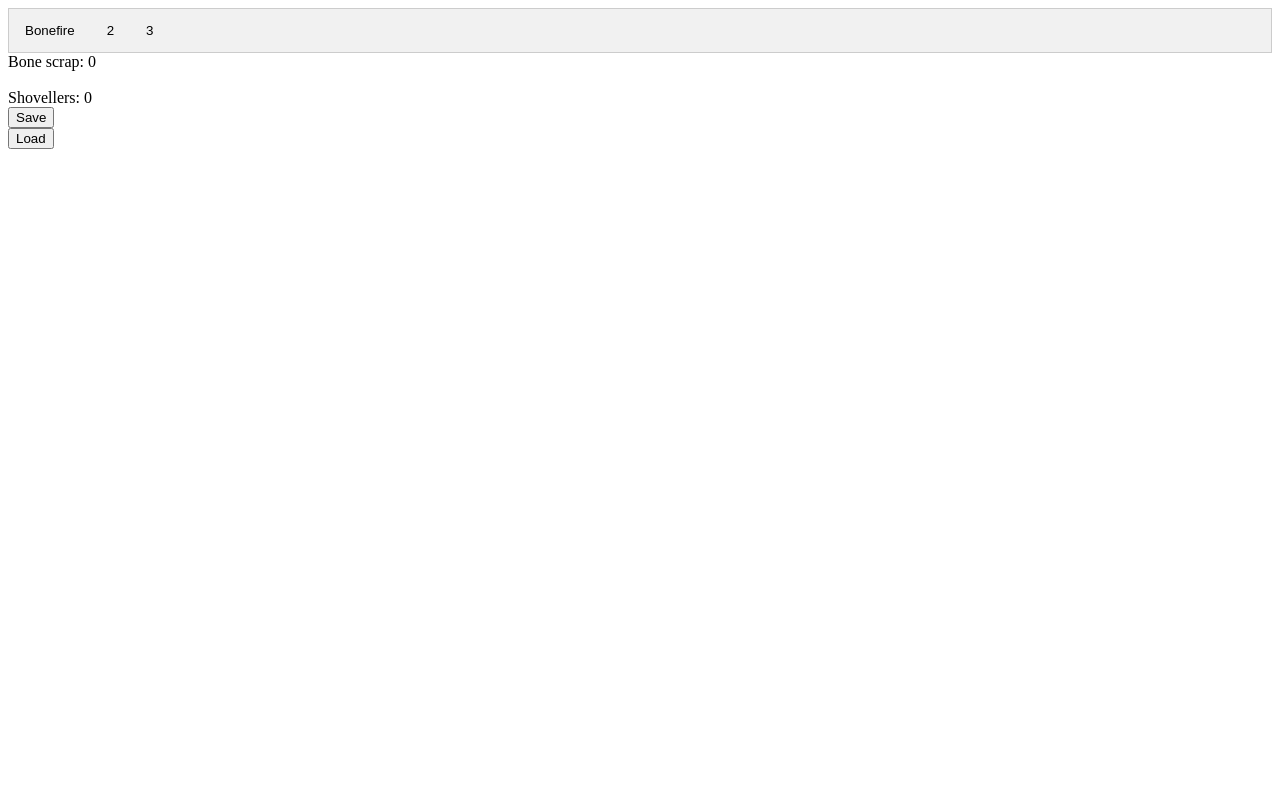
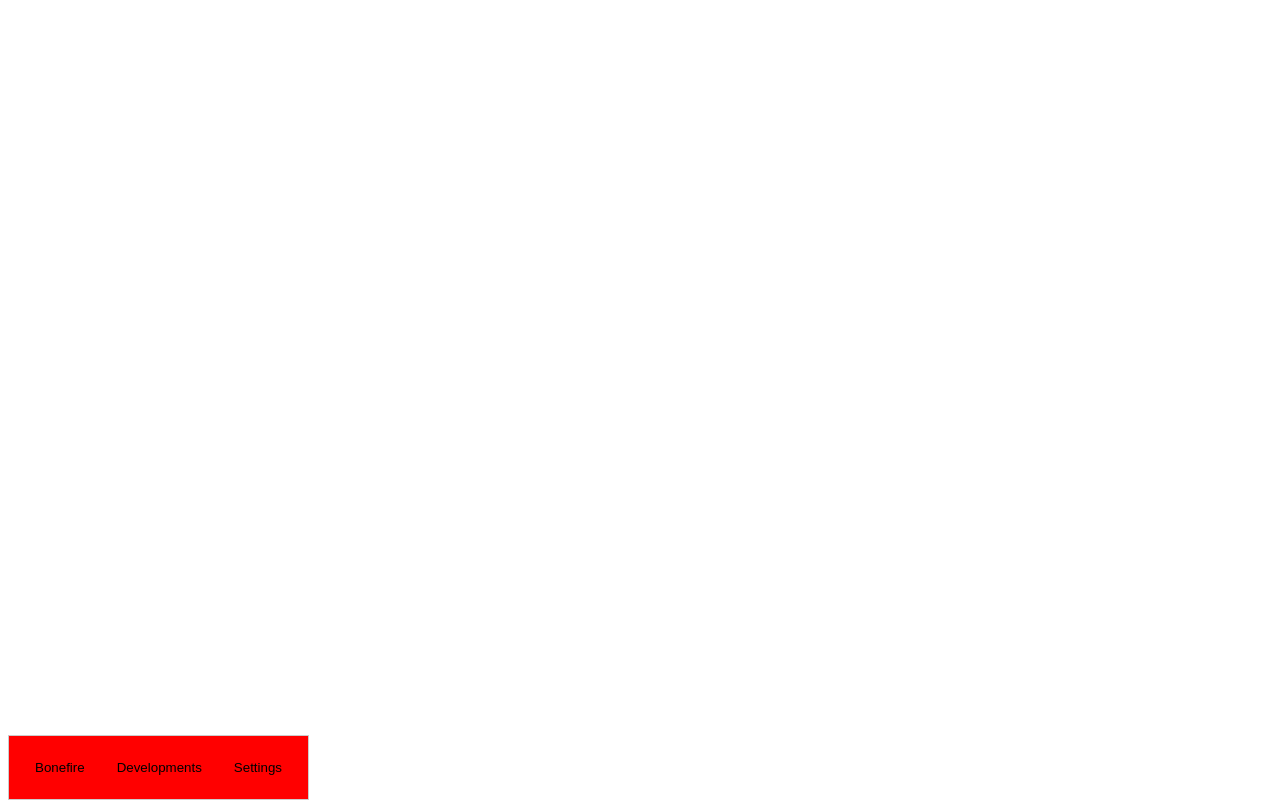
Before and after one commit to drynyn/best_button, a plain HTML site: page index.html in a window 1280 px wide. Drawn offline with Linux system fonts and the light colour scheme.

Commit message:
gui reshuffle

```diff
--- a/gui.js
+++ b/gui.js
@@ -1,4 +1,4 @@
-function openCity(evt, cityName) {
+function openTab(evt, name) {
   // Declare all variables
   var i, tabcontent, tablinks;
 
@@ -15,6 +15,6 @@ function openCity(evt, cityName) {
   }
 
   // Show the current tab, and add an "active" class to the button that opened the tab
-  document.getElementById(cityName).style.display = "block";
+  document.getElementById(name).style.display = "block";
   evt.currentTarget.className += " active";
 }
--- a/index.html
+++ b/index.html
@@ -5,41 +5,42 @@
 	<body>
 
 		<!-- Tab links -->
-		<div class="tab">
-		  <button class="tablinks" onclick="openCity(event, 'London')">Bonefire</button>
-		  <button class="tablinks" onclick="openCity(event, 'Paris')">2</button>
-		  <button class="tablinks" onclick="openCity(event, 'Tokyo')">3</button>
+		<div id="navtabs" class="tab">
+		  <button class="tablinks" onclick="openTab(event, 'bonefire')">Bonefire</button>
+		  <button class="tablinks" onclick="openTab(event, 'developments')">Developments</button>
+		  <button class="tablinks" onclick="openTab(event, 'settings')">Settings</button>
 		</div>
 
 		<!-- Tab content -->
-		<div id="London" class="tabcontent">
+		<div id="bonefire" class="tabcontent">
 		  <button id="fuelFireButton" onclick="fuelFire(1)">Fuel Fire</button><span id="fuelFireFeedback">.</span>
 		<br />
 		<button id="boneScrapClickButton" onclick="boneScrapClick(1)">Gather Scrap</button><span id="boneScrapFeedback">.</span>
 		<br />
+			Bone scrap: <span id="boneScrap">0</span>
+		<br />		<br />
+		Shovellers: <span id="cursors">0</span>
+
+
 		</div>
 
-		<div id="Paris" class="tabcontent">
+		<div id="developments" class="tabcontent">
 		  <button onclick="buyCursor()">Buy Cursor</button>
 
 		<br />
 		Shoveller Cost: <span id="cursorCost">10</span>
 		</div>
 
-		<div id="tab3" class="tabcontent">
-		  <h3>x</h3>
-		  <p>x</p>
+		<div id="settings" class="tabcontent">
+		  <h3>Settings</h3>
+		  <p>		<br/>
+		<button id="save" onclick="saveGame()">Save</button>
+		<br/>
+		<button id="load" onclick="loadGame(1)">Load</button></p>
 		</div>
 
 
-		Bone scrap: <span id="boneScrap">0</span>
-		<br />		<br />
-		Shovellers: <span id="cursors">0</span>
 
-		<br/>
-		<button id="save" onclick="saveGame()">Save</button>
-		<br/>
-		<button id="load" onclick="loadGame(1)">Load</button>
 	</body>
 
 	<script type="text/javascript" src="main.js"></script>
--- a/interface.css
+++ b/interface.css
@@ -33,3 +33,12 @@
   border: 1px solid #ccc;
   border-top: none;
 }
+
+#navtabs {
+  position: fixed;
+  bottom: 0;
+  z-index: 999;
+  background: red;
+  color: white;
+  padding: 10px;
+}
```
